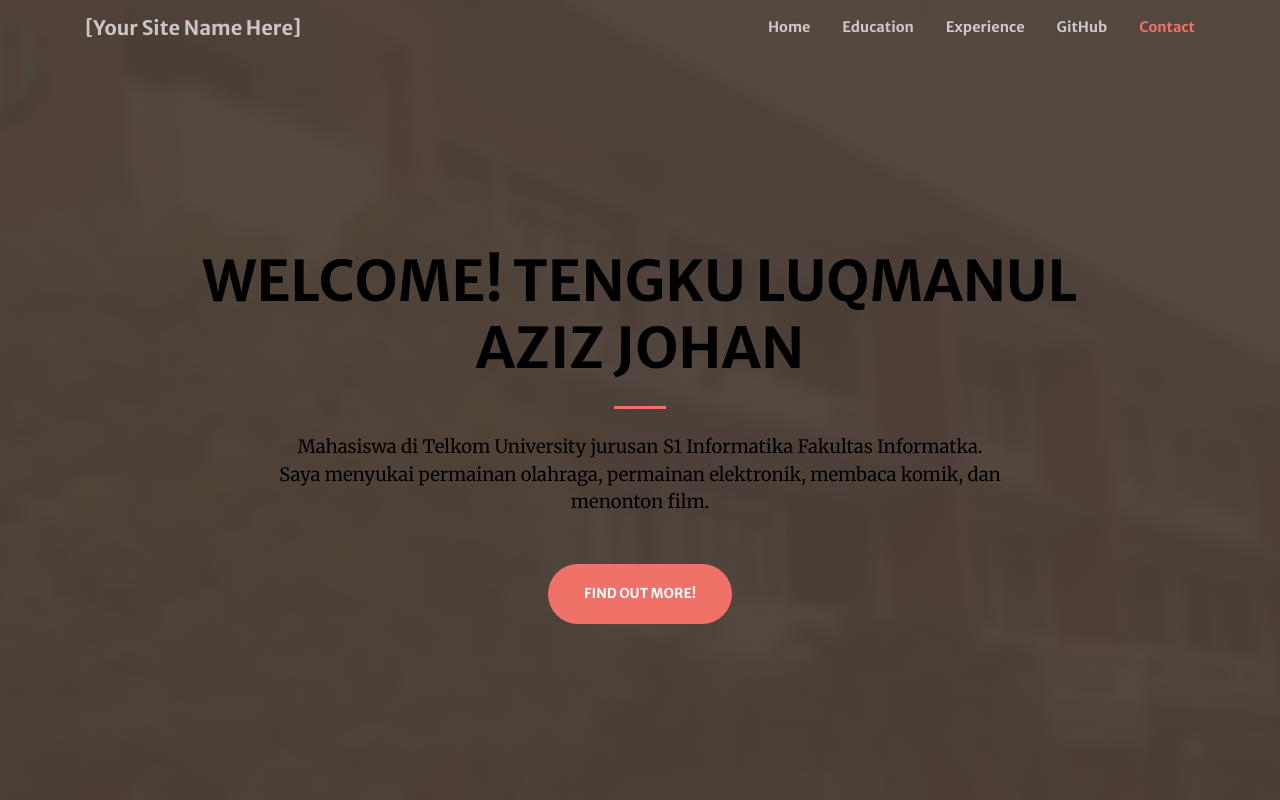
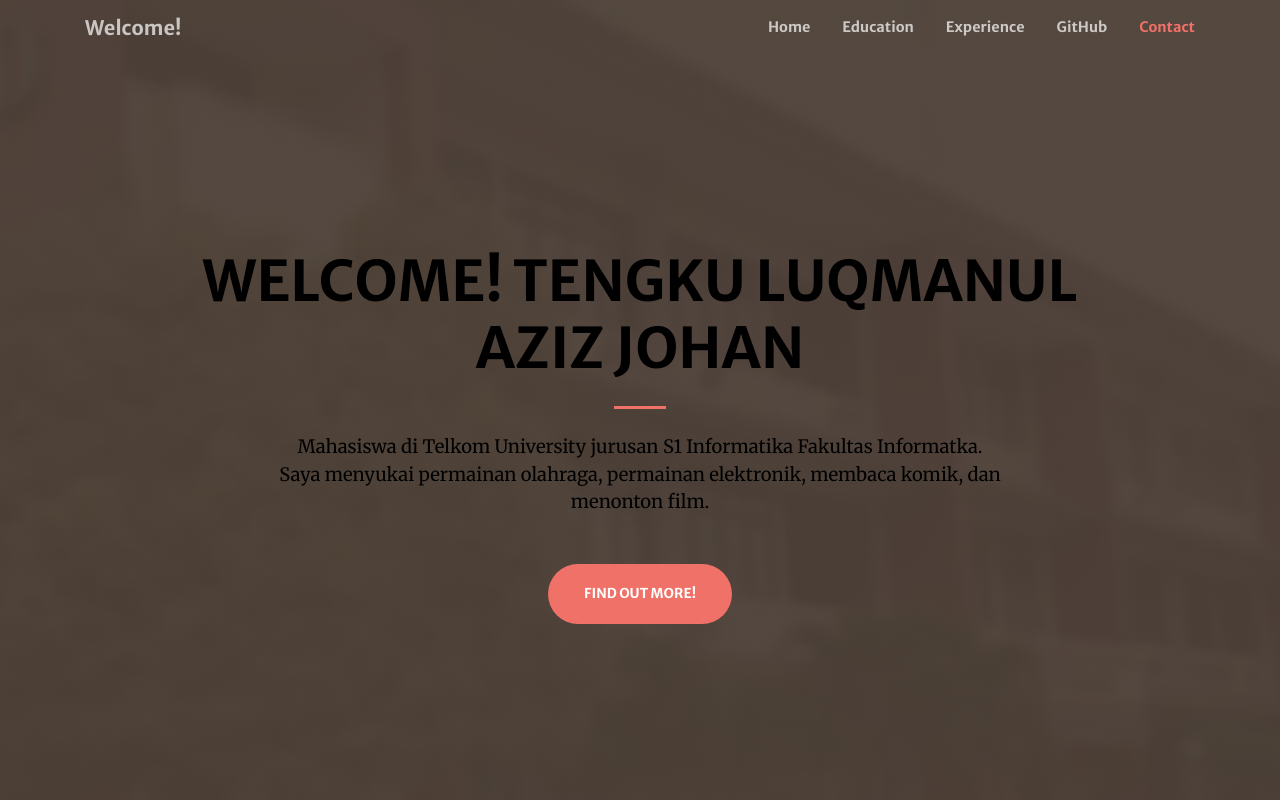
Before and after one commit to luqmanjohantelyu/johan-warehouse, a plain HTML site: page index.html in a window 1280 px wide. Shown: the top 800 px of the page. Drawn offline with nearby package versions, Linux system fonts and the light colour scheme.

Commit message:
Update index.html

```diff
--- a/index.html
+++ b/index.html
@@ -41,7 +41,7 @@
     <div class="container">
 
       <!-- Updated with latest Creative -->
-      <a class="navbar-brand js-scroll-trigger" href="#page-top">[Your Site Name Here]</a>
+      <a class="navbar-brand js-scroll-trigger" href="#page-top">Welcome!</a>
       <button class="navbar-toggler navbar-toggler-right" type="button"
               data-toggle="collapse" data-target="#navbarResponsive"
               aria-controls="navbarResponsive" aria-expanded="false"
```
